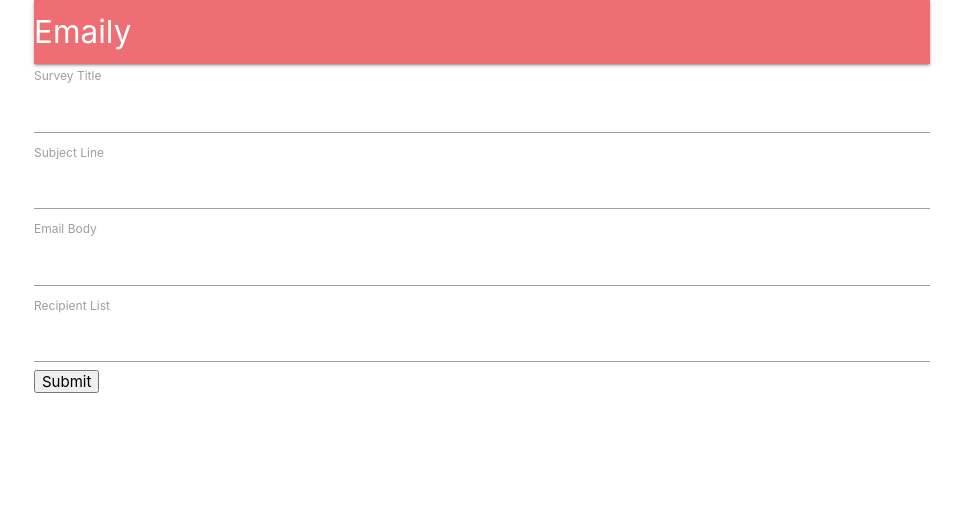
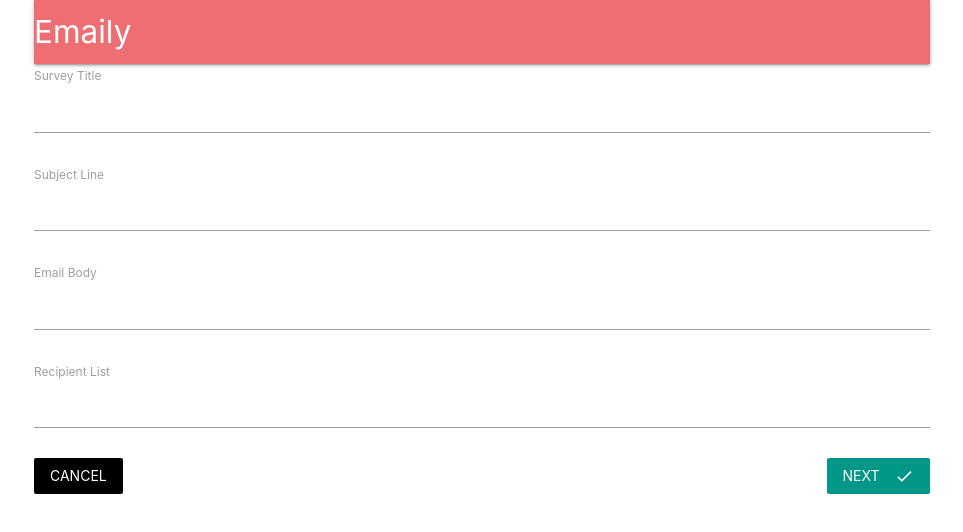
Before and after one commit to alizebreezes/React-App-emaily, a React (Create React App) app in the folder client/: page /surveys/new in a window 1280 px wide. Shown: the top 532 px of the page, without its empty margins (158-1121 px from the left). Built offline with nearby package versions, Linux system fonts and the light colour scheme; no server answers.

Commit message:
generalizing field validation

```diff
--- a/client/src/components/surveys/SurveyField.js
+++ b/client/src/components/surveys/SurveyField.js
@@ -4,11 +4,14 @@
 
 // event handler from redux-form
 //instead wrting all the meta props, just do "...input"
-export default ({ input, label }) => {
+export default ({ input, label, meta: { error, touched } }) => {
   return (
     <div>
       <label>{label}</label>
-      <input {...input} />
+      <input {...input} style={{ marginBottom: "5px" }} />
+      <section className="red-text" style={{ marginBottom: "25px" }}>
+        {touched && error}
+      </section>
     </div>
   );
 };
--- a/client/src/components/surveys/SurveyForm.js
+++ b/client/src/components/surveys/SurveyForm.js
@@ -2,6 +2,7 @@
 import _ from "lodash";
 import React, { Component } from "react";
 import { reduxForm, Field } from "redux-form";
+import { Link } from "react-router-dom";
 import SurveyField from "./SurveyField";
 
 const FIELDS = [
@@ -29,13 +30,32 @@
       <div>
         <form onSubmit={this.props.handleSubmit((value) => console.log(value))}>
           {this.renderFields()}
-          <button type="submit">Submit</button>
+          <Link to="/surveys" className="black btn-flat left white-text">
+            Cancel
+          </Link>
+          <button type="submit" className="teal btn-flat right white-text">
+            Next
+            <i className="material-icons right">done</i>
+          </button>
         </form>
       </div>
     );
   }
 }
 
+function validate(values) {
+  const errors = {};
+
+  _.each(FIELDS, ({ name }) => {
+    if (!values[name]) {
+      errors[name] = "You must provide a value";
+    }
+  });
+
+  return errors;
+}
+
 export default reduxForm({
+  validate,
   form: "surveyForm",
 })(SurveyForm);
```
